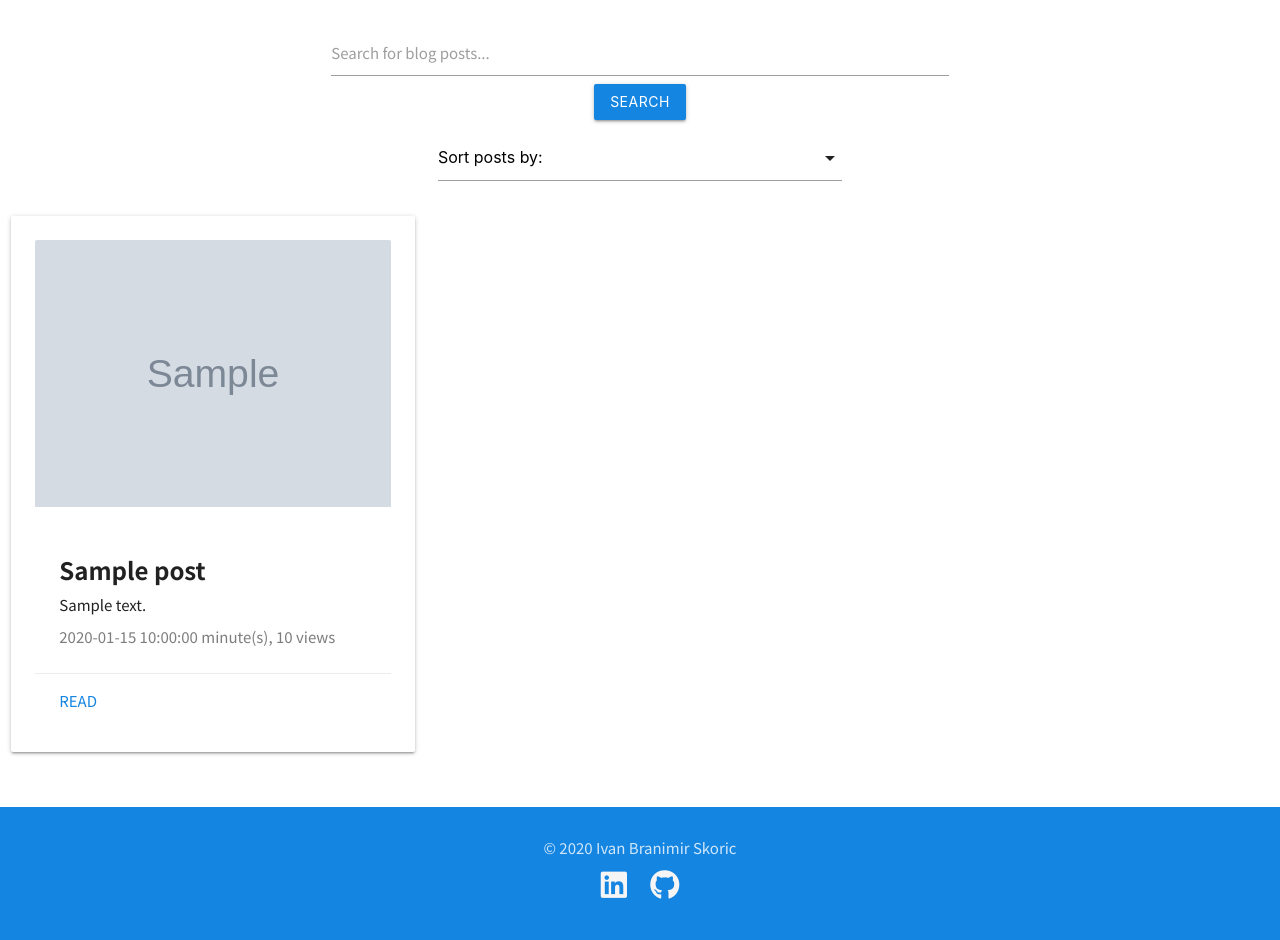
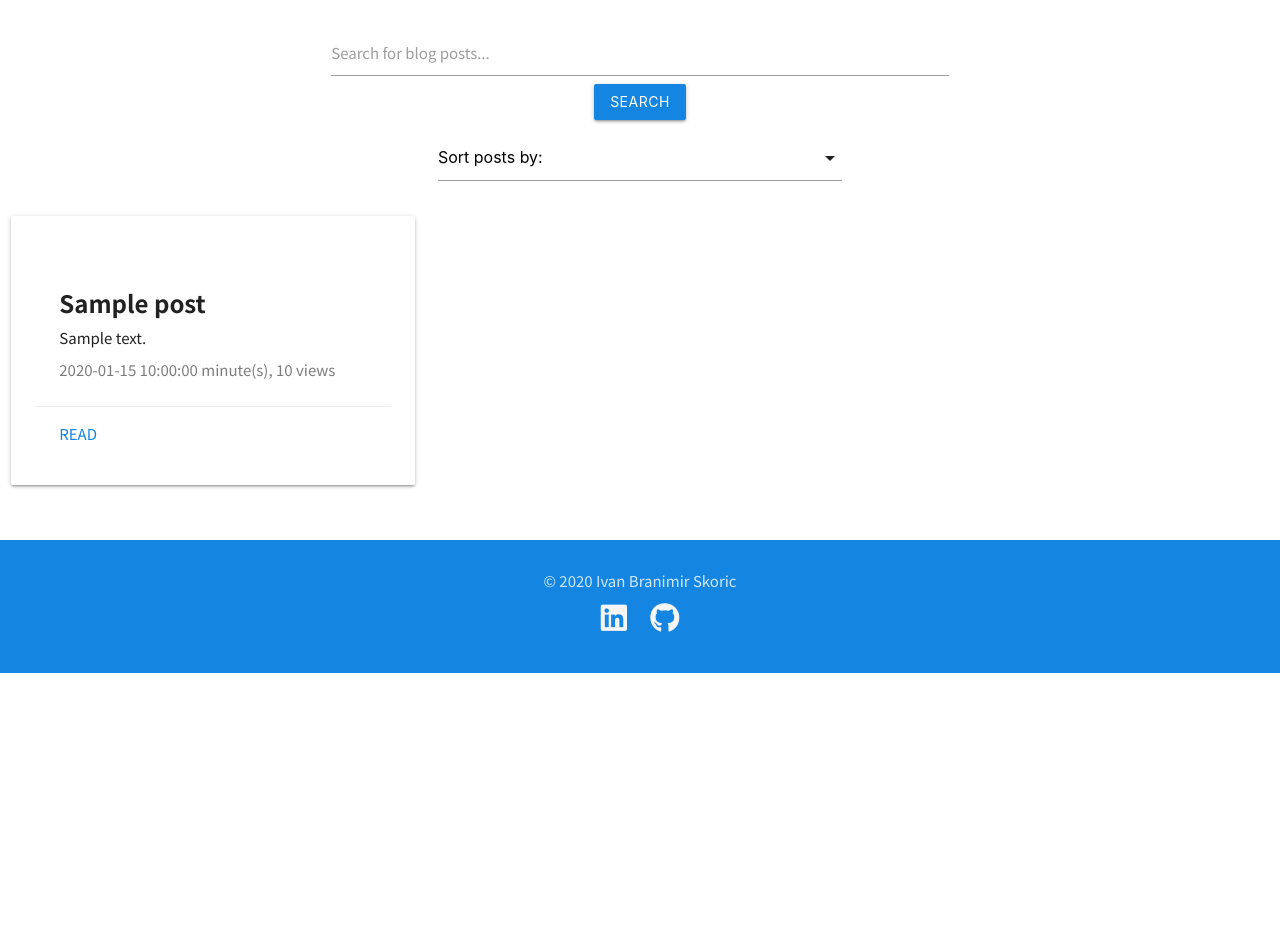
Before and after one commit to Code-Institute-Submissions/ci-bloggy, a Flask app: page / in a window 1280 px wide. Shown: the part 575-1515 px from the top of the page. After the commit the page ends 1248 px from the top, so only its background shows below. Run offline with Flask 2, Linux system fonts and the light colour scheme; grey boxes marked "Sample" are stand-in pictures; a database or web service that is not in the repository returns one stand-in record (values such as "Sample title"); some libraries are stand-ins or nearby versions.

Commit message:
Update cards to exclude photo

```diff
--- a/bloggy/templates/index.html
+++ b/bloggy/templates/index.html
@@ -77,13 +77,11 @@ Bloggy | Home
         </div>
     </div>
     <!-- All posts cards section -->
-    <div class="row">
+    <div class="row cards">
     {% for post in all_posts %}
         <div class="col s12 l4">
             <div class="card card-panel hoverable">
-                <div class="card-image center-align">
-                    <img src="{{post.image_url}}" class="card-img">
-                </div>
+
                 <div class="card-content">
                     <h4 class="card-title">{{post.title}}</h4>
                     <p>{{post.description}}</p>
--- a/bloggy/templates/user.html
+++ b/bloggy/templates/user.html
@@ -32,9 +32,6 @@ Bloggy | User
     {% for post in users_posts %}
     <div class="col s12 l4">
       <div class="card card-panel hoverable">
-        <div class="card-image center-align">
-          <img src="{{post.image_url}}" class="card-img">
-        </div>
         <div class="card-content">
           <h4 class="card-title">{{post.title}}</h4>
           <p>{{post.description}}</p>
```
